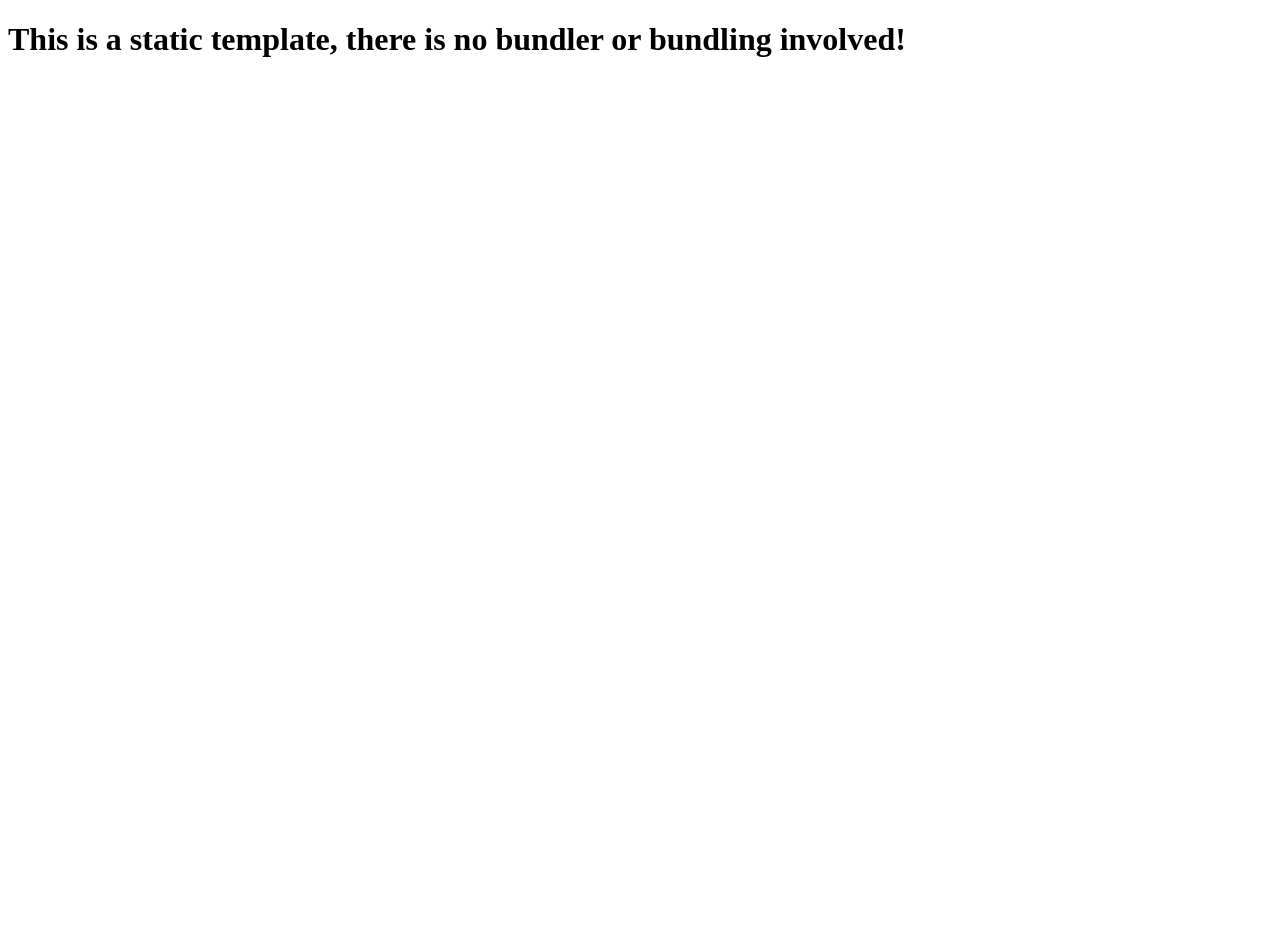
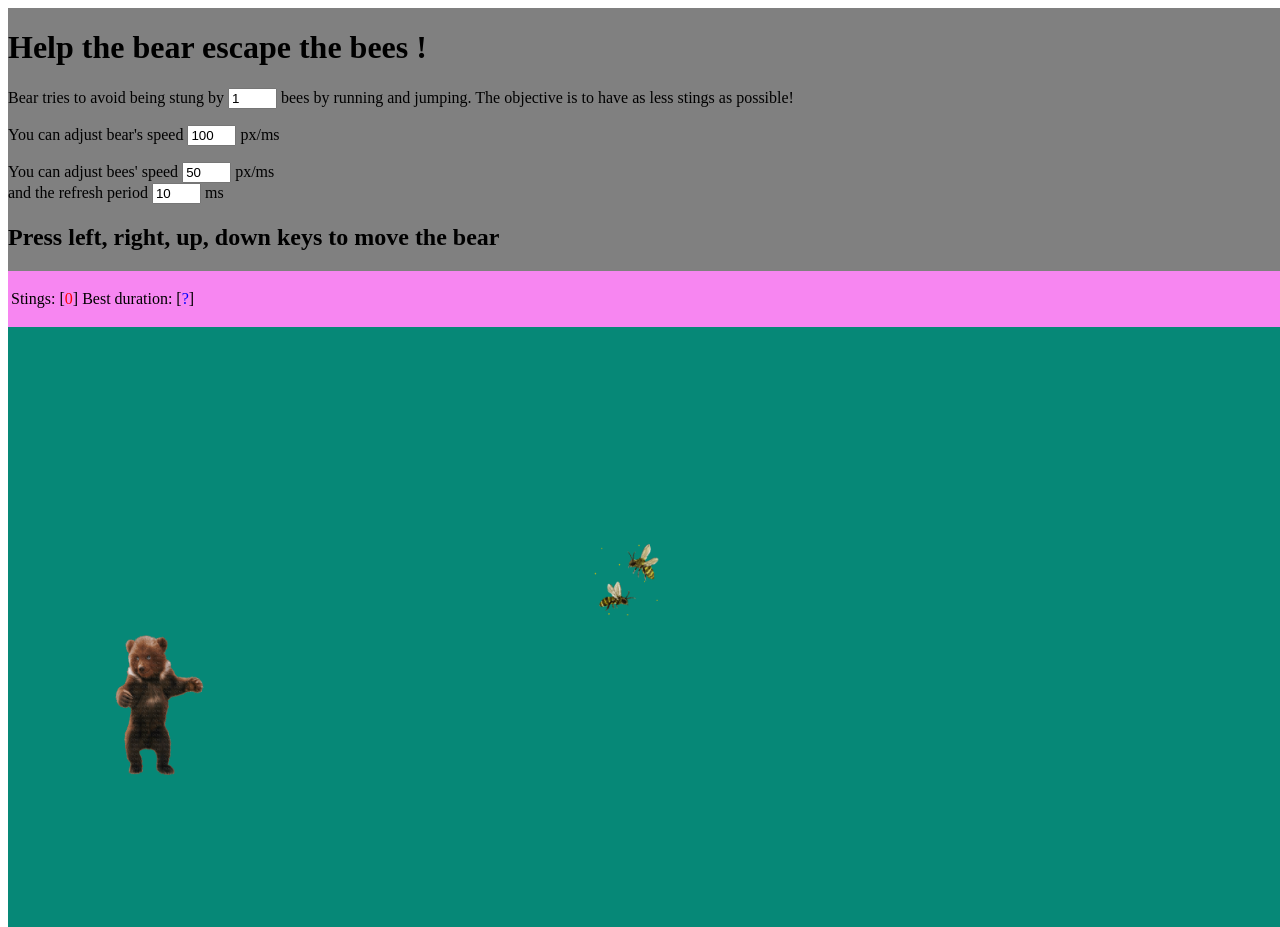
Before and after one commit to Jai-Varsani/LAB-2-Marked, a plain HTML site: page index.html in a window 1280 px wide. Before the commit the page ends 800 px from the top, so only its background shows below. Drawn offline with Linux system fonts and the light colour scheme.

Commit message:
almost completed update bees by jai varsani

```diff
--- /dev/null
+++ b/game.css
@@ -0,0 +1,42 @@
+#bear {
+    position: absolute;
+    left: 100px;
+    /*top: 240px;*/
+    width: 100px;
+    height: 160px
+}
+
+#board {
+    position: absolute;
+    height: 600px;
+    width: 100vw; /* If future code messes up remove this*/
+    background-color: rgb(6, 136, 119);
+    align-content: center;
+    align-self: center;
+}
+
+#title {
+    width:100vw; /* If future code messes up remove this*/
+    background-color: rgb(128, 128, 128);
+    align-content: center;
+    align-self: center;
+}
+
+#scores {
+    width:100vw; /* If future code messes up remove this*/
+    background-color: rgb(247, 134, 241);
+    align-content: center;
+    align-self: center;
+}
+
+.location {
+    color: green;
+}
+
+#hits {
+    color: red;
+}
+
+#duration {
+    color: blue;
+}
--- /dev/null
+++ b/game.js
@@ -0,0 +1,208 @@
+function Bear() {
+    //function to hold the html attributes of the bear
+    this.dBear = 100;
+    this.htmlElement = document.getElementById("bear");
+    this.id = this.htmlElement.id;
+    this.x = this.htmlElement.offsetLeft;
+    this.y = this.htmlElement.offsetTop;
+
+    this.setSpeed=function(speed){
+        this.dBear=Number(speed);
+    };
+
+    //function to keep the bear in bounds
+
+    this.fitBounds = function() {
+        let parent = this.htmlElement.parentElement;
+        let iw = this.htmlElement.offsetWidth;
+        let ih = this.htmlElement.offsetHeight;
+        let l = parent.offsetLeft;
+        let t = parent.offsetTop;
+        let w = parent.offsetWidth;
+        let h = parent.offsetHeight;
+        if (this.x < 0) this.x = 0;
+        if (this.x > w - iw) this.x = w - iw;
+        if (this.y < 0) this.y = 0;
+        if (this.y > h - ih) this.y = h - ih;
+    };
+
+    this.move = function(xDir, yDir) { //use function to move in x and y direction
+        this.fitBounds();//added to keep bear within borders, when this was added my bear stopped moving.
+        this.x += this.dBear * xDir;
+        this.y += this.dBear * yDir;
+        this.display();
+    };
+
+    this.display = function(){ //changes style and display
+        this.htmlElement.style.left = this.x + "px";
+        this.htmlElement.style.top = this.y + "px";
+        this.htmlElement.style.display = "block";
+    };
+
+}
+
+function start() {
+    //create the bear
+    bear = new Bear();
+    // Adding a event listener if someone presses a key
+    document.addEventListener("keydown",moveBear,false);
+    // add event listener for speed of the bear
+    document.getElementById("speedBear").addEventListener("change",setTheSpeed,false);
+    //create new array for bees
+    bees = new Array();
+    //create bees
+    // creates the number of bees in the input box again and adds them
+    //document.getElementById("nbBees").addEventListener("change",makeBees,false);
+    makeBees();
+}
+
+//creating event handler for keyboard events to move the bear
+function moveBear(e){
+    //codes for the 4 keys declared using const
+    const KEYUP = 38;
+    const KEYDOWN = 40;
+    const KEYLEFT = 37;
+    const KEYRIGHT = 39;
+
+    if(e.keyCode == KEYRIGHT){
+        bear.move(1,0)
+    } //if right key is pressed move bear right
+
+    if(e.keyCode == KEYLEFT) {
+        bear.move(-1,0)
+    } // if left key is pressed move bear left
+
+    if(e.keyCode == KEYUP) {
+        bear.move(0,-1)
+    } //if up key is pressed move bear up
+
+    if(e.keyCode == KEYDOWN) {
+        bear.move(0,1)
+    } //if down key is pressed move bear down
+}
+
+function setTheSpeed(){
+    bear.setSpeed(document.getElementById("speedBear").value)
+}
+
+class Bee {
+    constructor(beeNumber) {
+        //the HTML Element corresponding to the image of the bee
+        this.htmlElement = createBeeImg(beeNumber);
+        //its HTML id
+        this.id = this.htmlElement.id;
+        //the left position (x)
+        this.x = this.htmlElement.offsetLeft;
+        //top position (y)
+        this.y = this.htmlElement.offsetTop;
+
+        this.move = function(dx,dy){
+            //move the bees by dx,dy
+            this.x += dx;
+            this.y += dy;
+            this.display();
+        };
+
+        this.display = function(){
+            //adjust the position of bees and display it
+            this.fitBounds(); //add this to adjst bees to fit in the bounds
+            this.htmlElement.style.left = this.x + "px";
+            this.htmlElement.style.top = this.y + "px";
+            this.htmlElement.style.display = "block";
+        };
+
+        this.fitBounds = function(){
+            //check and make sure the bees stay in the board space
+            let parent = this.htmlElement.parentElement;
+            let iw = this.htmlElement.offsetWidth;
+            let ih = this.htmlElement.offsetHeight;
+            let l = parent.offsetLeft;
+            let t = parent.offsetTop;
+            let w = parent.offsetWidth;
+            let h = parent.offsetHeight;
+
+            if(this.x < 0) this.x = 0;
+            if(this.x > w - iw) this.x = w - iw;
+            if(this.y < 0) this.y = 0;
+            if(this.y > h - ih) this.y = h - ih;
+        };
+    }
+}
+
+function createBeeImg(wNum) {
+    //get dimension and position of board div
+    let boardDiv = document.getElementById("board");
+    let boardDivW = boardDiv.offsetWidth;
+    let boardDivH = boardDiv.offsetHeight;
+    let boardDivX = boardDiv.offsetLeft;
+    let boardDivY = boardDiv.offsetTop;
+    //create the image element
+    let img = document.createElement("img");
+    img.setAttribute("src","images/bee.gif");
+    img.setAttribute("width","100");
+    img.setAttribute("alt","A bee!");
+    img.setAttribute("id","bee" + wNum);
+    img.setAttribute("class","bee"); //set class of html tg image
+    //add the IMG element to the DOM as a child of the board div
+    img.style.position = "absolute";
+    boardDiv.appendChild(img);
+    //set initial position
+    let x = getRandomInt(boardDivW);
+    let y = getRandomInt(boardDivH);
+    img.style.left = (boardDivX + x) + "px";
+    img.style.top = (y) + "px"
+    //return the image object
+
+    return img;
+
+}
+
+function getRandomInt(maxNumber){
+    return Math.floor(Math.random() * maxNumber);
+}
+
+function makeBees(){
+    //get number of bees specified by the user
+    let nbBees = document.getElementById("nbBees").value;
+    nbBees = Number(nbBees); //try converting the content of the input to a number
+    if(isNaN(nbBees)) { //check that the input field contains a valid number
+        window.alert("Invalid number of bees");
+        return;
+    }
+
+    //create bees also add if statement here to see if bees has stuff inside so function in start can be used
+    //#####################################
+    let i = 1;
+    while(i <= nbBees) {
+        var num = i;
+        var bee = new Bee(num);//create object and its image element
+        bee.display(); //display the bee
+        bees.push(bee); //add the bee to the bees array
+        i++;
+    }
+}
+
+//make some code to adding just one bee then you can add as many bees as you need to get to the number of bees in the input
+//#################################################################
+
+
+
+function moveBees(){
+    //get speed input field value
+    let speed = document.getElementById("speedBees").value;
+    //move each bee to a random location
+    for (let i = 0;i < bees.length; i++) {
+        let dx = getRandomInt(2 * speed) - speed;
+        let dy = getRandomInt(2 * speed) - speed;
+        bees[i].move(dx,dy);
+    }
+}
+
+function updateBees(){ // update loop for game
+    //move the bees randomly
+    moveBees();
+    //use a update period
+    let period = 10;//modify this to control refresh period
+    //update the timer for the next move
+    updateTimer = setTimeout('updateBees()',period);
+}
--- a/index.html
+++ b/index.html
@@ -1,12 +1,52 @@
 <!DOCTYPE html>
 <html lang="en">
+
   <head>
-    <meta charset="UTF-8">
-    <meta name="viewport" content="width=device-width, initial-scale=1.0">
-    <meta http-equiv="X-UA-Compatible" content="ie=edge">
-    <title>Static Template</title>
+    <meta http-equiv="Content-Type" content="text/html; charset=UTF-8">
+    <title>JavaScript and DOM API</title>
+    <link rel="stylesheet" type="text/css" href="game.css" media="all" />
+    <meta name="viewport" content="width=device-width, initial-scale=1">
+
+    <noscript>
+      Warning - JavaScript is Disabled.
+      For full functionality of this page, it is necessary to enable JavaScript.
+    </noscript>
+
+    <script src="game.js"></script>
+    <script>
+      var bear;
+      var bees;
+      var updateTimer
+    </script>
   </head>
-  <body>
-    <h1>This is a static template, there is no bundler or bundling involved!</h1>
+
+  <body onload="start();">
+
+    <div id="title">
+      <h1>Help the bear escape the bees !</h1>
+      <p>Bear tries to avoid being stung by <input type="text" id="nbBees" value="1" size="3"> bees by running and jumping. The objective is to have as less stings as possible!</p>
+      <p>You can adjust bear's speed <input type="text" id="speedBear" value="100" size="3"> px/ms
+      <p>You can adjust bees' speed <input type="text" id="speedBees" value="50" size="3"> px/ms
+      <br> and the refresh period <input type="text" id="periodTimer" value="10" size="3"> ms </p>
+      <h2>Press left, right, up, down keys to move the bear</h2>
+
+
+    <div id="scores">
+      <table>
+        <tr>
+          <td>
+            <p>Stings: [<span id="hits">0</span>]</p>
+          </td>
+          <td>
+            <p>Best duration: [<span id="duration">?</span>]</p>
+          </td>
+        </tr>
+      </table>
+    </div>
+  </div> <!--Can move this /div under the closing div of scores to make output look nicer moved this put back if there are issues-->
+    <div id="board">
+        <img src="./images/bear.gif" id="bear" alt="bear">
+    </div>
   </body>
+
 </html>
```
Also changed, not shown: images/bear.gif (added), images/bee.gif (added).
